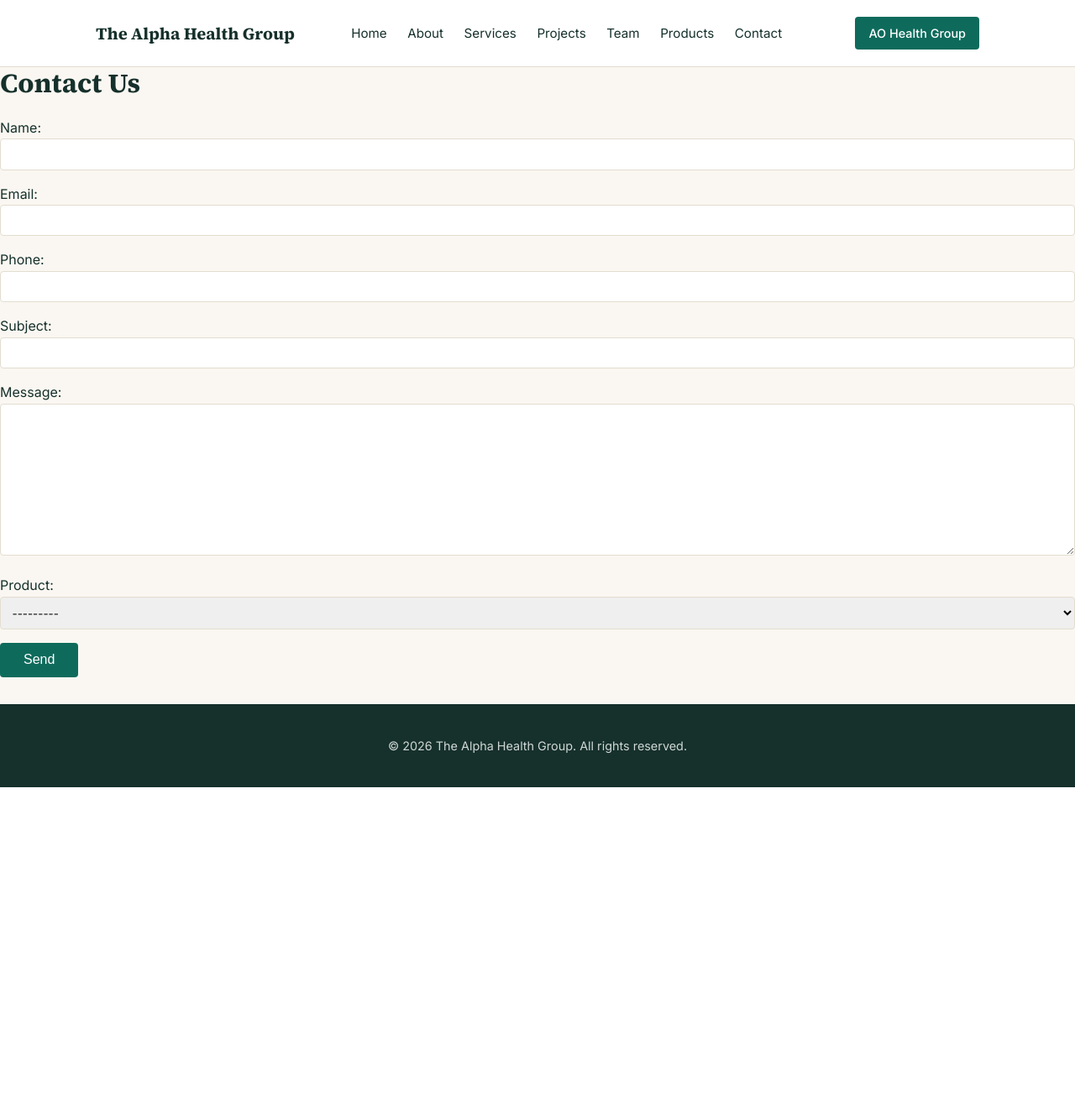
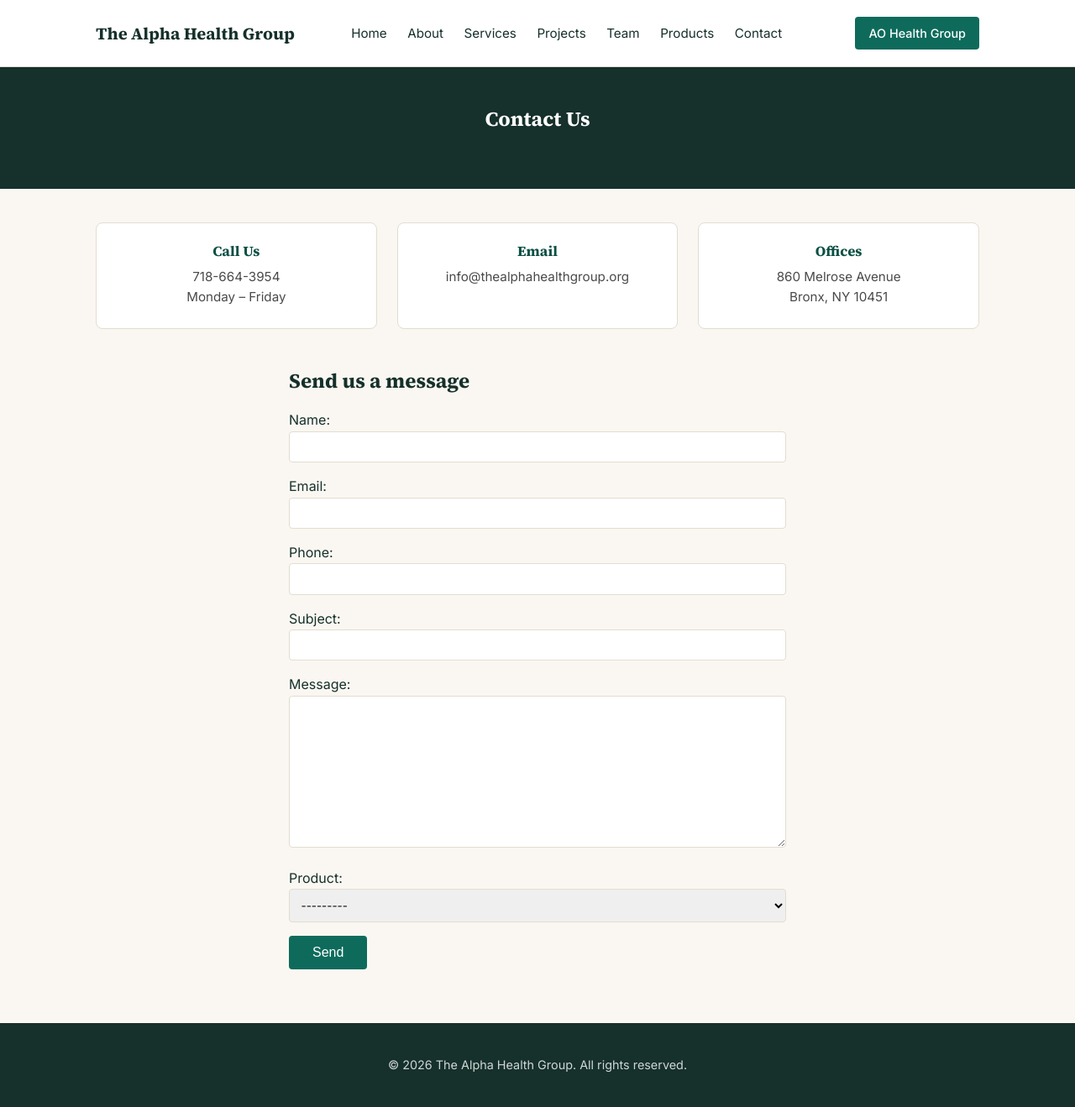
Before and after one commit to nuelwhite/alpha_health, a Django app: page /contact/ in a window 1280 px wide. Shown: the whole page at 84% size. Before the commit the page ends 938 px from the top, so only its background shows below. Run offline with Django 5.2, Linux system fonts and the light colour scheme; data comes from the database, SQL or seed files in the repository; some libraries are stand-ins or nearby versions.

Commit message:
Restyle Contact page with info cards and styled form

```diff
--- a/contact/templates/contact/contact_form.html
+++ b/contact/templates/contact/contact_form.html
@@ -1,10 +1,31 @@
 {% extends 'base.html' %}
 {% block title %}Contact Us{% endblock %}
 {% block content %}
+    <section class="page-hero">
         <h1>Contact Us</h1>
+    </section>
+
+    <section class="contact-info">
+        <div class="contact-info__card">
+            <h3>Call Us</h3>
+            <p>718-664-3954<br>Monday &ndash; Friday</p>
+        </div>
+        <div class="contact-info__card">
+            <h3>Email</h3>
+            <p>info@thealphahealthgroup.org</p>
+        </div>
+        <div class="contact-info__card">
+            <h3>Offices</h3>
+            <p>860 Melrose Avenue<br>Bronx, NY 10451</p>
+        </div>
+    </section>
+
+    <section class="section contact-form-wrap">
+        <h2>Send us a message</h2>
         <form method="post">
             {% csrf_token %}
             {{ form.as_p }}
             <button type="submit">Send</button>
         </form>
+    </section>
 {% endblock %}
--- a/static/css/main.css
+++ b/static/css/main.css
@@ -610,3 +610,45 @@ button[type="submit"]:hover { background: var(--color-teal-dark); }
     margin-top: 0.4rem;
     text-align: center;
 }
+
+/* Contact page */
+.contact-info {
+    max-width: 1100px;
+    margin: 0 auto;
+    padding: 2.5rem 1.5rem 1rem;
+    display: grid;
+    grid-template-columns: repeat(3, 1fr);
+    gap: 1.5rem;
+}
+
+.contact-info__card {
+    background: #fff;
+    border: 1px solid var(--color-border);
+    border-radius: 8px;
+    padding: 1.5rem;
+    text-align: center;
+}
+
+.contact-info__card h3 {
+    color: var(--color-teal-dark);
+    font-size: 1.05rem;
+    margin-bottom: 0.5rem;
+}
+
+.contact-info__card p {
+    margin: 0;
+    color: #4a4a4a;
+    font-size: 0.95rem;
+}
+
+.contact-form-wrap {
+    max-width: 640px;
+}
+
+.contact-form-wrap h2 {
+    margin-bottom: 1.25rem;
+}
+
+@media (max-width: 700px) {
+    .contact-info { grid-template-columns: 1fr; }
+}
```
Also changed, not shown: contact/templates/contact/contact_success.html (+7 -2 lines). Lines whose indentation alone changed are shown as unchanged.
